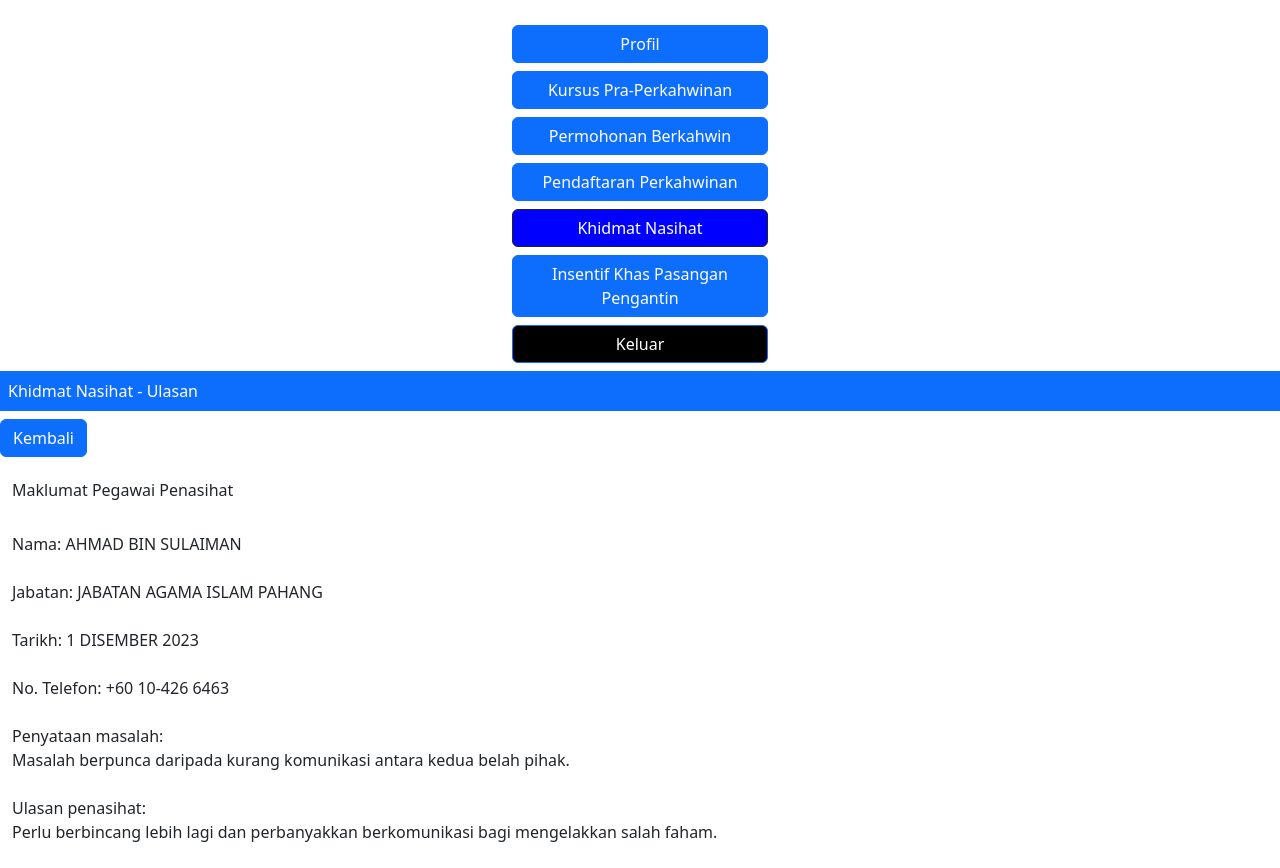
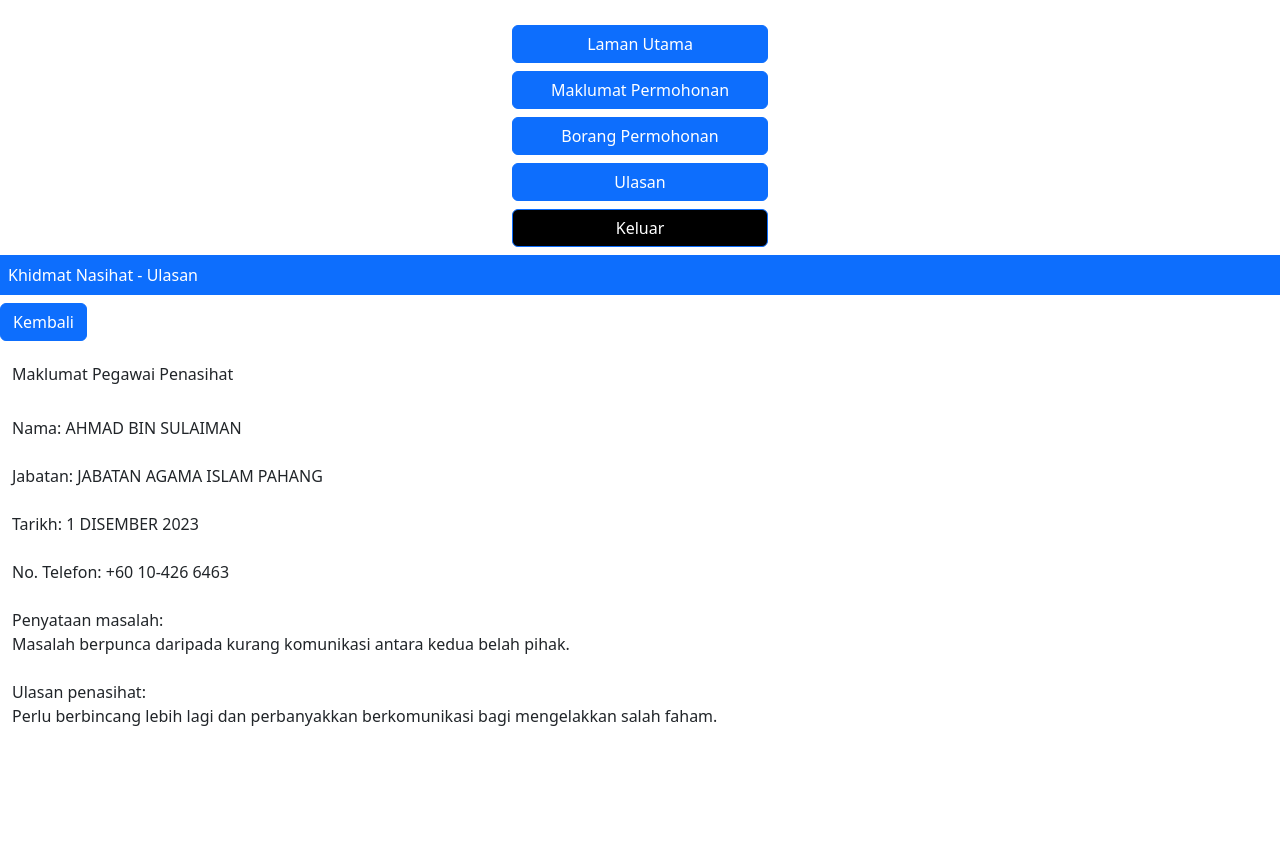
Before and after one commit to Apikmmar/e-Munakahat, a PHP site: page /m4_userReport.php in a window 1280 px wide. Shown: the part 147-1015 px from the top of the page. After the commit the page ends 873 px from the top, so only its background shows below. Run offline with PHP 8.4, Linux system fonts and the light colour scheme; some libraries are stand-ins or nearby versions.

Commit message:
Update m4_userReport.php

```diff
--- a/View/ManageMarriageConsultationUserView/m4_userReport.php
+++ b/View/ManageMarriageConsultationUserView/m4_userReport.php
@@ -29,13 +29,11 @@
 
                 <div class="d-flex justify-content-center">
                     <div class="list-group" style="width: 16rem;">
-                        <button class="btn btn-primary h6" id="profil">Profil</button>
-                        <button class="btn btn-primary h6" id="kursuspre">Kursus Pra-Perkahwinan</button>
-                        <button class="btn btn-primary h6" id="mohonkahwin">Permohonan Berkahwin</button>
-                        <button class="btn btn-primary h6" id="daftarkahwin">Pendaftaran Perkahwinan</button>
-                        <button class="btn btn-dark h6" style="background-color:#0000FF;" id="khidmat">Khidmat Nasihat</button>
-                        <button class="btn btn-primary h6" id="insentif">Insentif Khas Pasangan Pengantin</button>
-                        <button class="btn btn-primary h6" style="background-color:#000;"" id="exit">Keluar</button>
+                    <button class="btn btn-primary h6" id="profil">Laman Utama</button>
+                    <button class="btn btn-primary h6" id="permohonan">Maklumat Permohonan</button>
+                    <button class="btn btn-primary h6" id="mohonkahwin">Borang Permohonan</button>
+                    <button class="btn btn-primary h6" id="feedback">Ulasan</button>
+                    <button class="btn btn-primary h6" style="background-color:#000;" id="exit">Keluar</button>
                     </div>
                 </div>
             </div>
```
